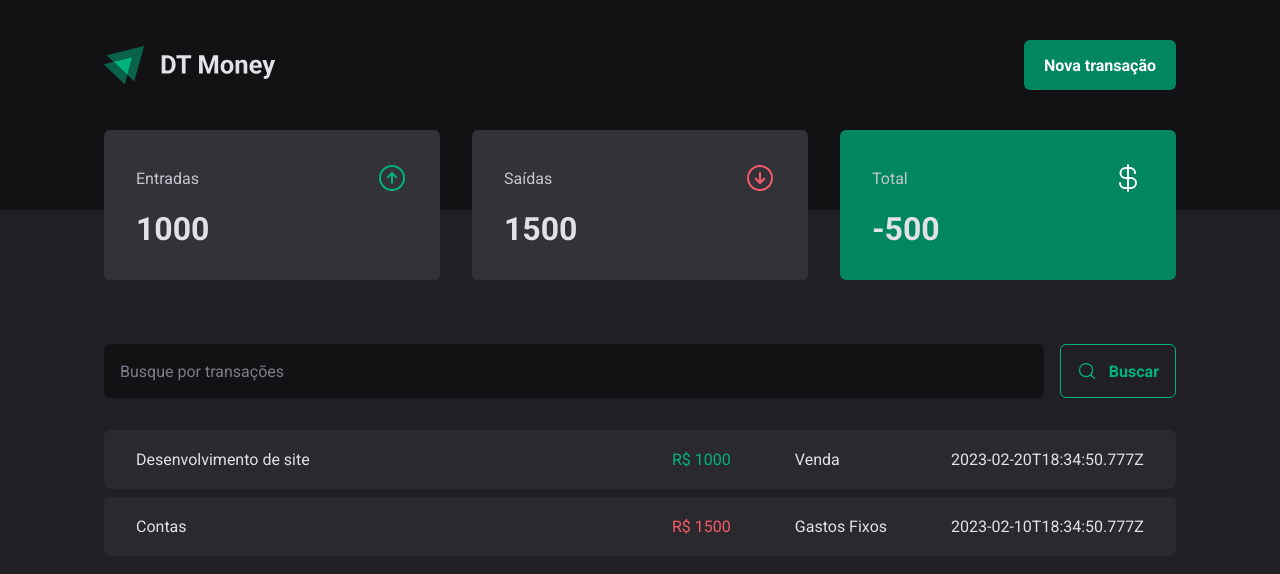
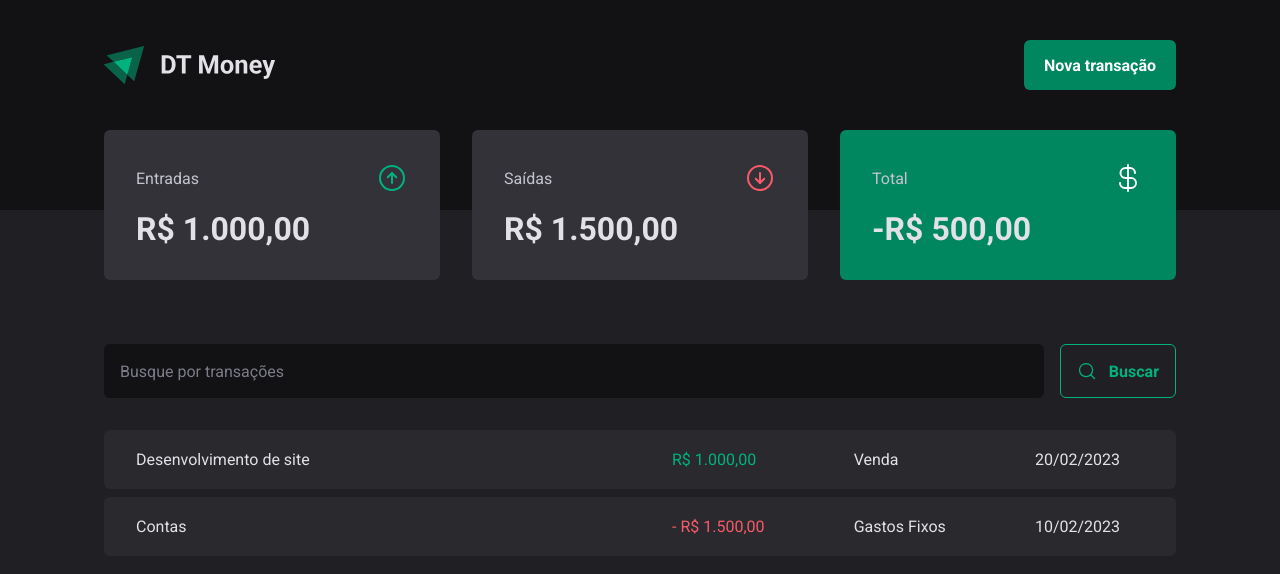
Before and after one commit to joao-hideki/DT_MONEY, a React (Vite) app: page / in a window 1280 px wide. Shown: the top 574 px of the page. Built offline with nearby package versions, Linux system fonts and the light colour scheme; data requests are answered from the project's data file.

Commit message:
formatando as datas e valores monetários da aplicação

```diff
--- a/src/components/Summary/index.tsx
+++ b/src/components/Summary/index.tsx
@@ -1,6 +1,7 @@
 import {ArrowCircleDown, ArrowCircleUp, CurrencyDollar} from 'phosphor-react'
 import { useContext } from "react";
 import { TransactionsContext } from '../../contexts/TransactionsContext';
+import { valueFormatter } from '../../utils/formatter';
 import { SummaryCard, SummaryContainer } from "./styles";
 
 export function Summary() {
@@ -25,7 +26,7 @@
           <span>Entradas</span>
           <ArrowCircleUp  size={32} color='#00b37e'/>
         </header>
-        <strong>{summary.income}</strong>
+        <strong>{valueFormatter.format(summary.income)}</strong>
       </SummaryCard>
 
       <SummaryCard>
@@ -33,7 +34,7 @@
           <span>Saídas</span>
           <ArrowCircleDown  size={32} color='#f75a68'/>
         </header>
-        <strong>{summary.outcome}</strong>
+        <strong>{valueFormatter.format(summary.outcome)}</strong>
       </SummaryCard>
 
       <SummaryCard variant="green">
@@ -41,7 +42,7 @@
           <span>Total</span>
           <CurrencyDollar  size={32} color='#fff'/>
         </header>
-        <strong>{summary.total}</strong>
+        <strong>{valueFormatter.format(summary.total)}</strong>
       </SummaryCard>
     </SummaryContainer>
   )
--- a/src/pages/Transactions/index.tsx
+++ b/src/pages/Transactions/index.tsx
@@ -2,6 +2,7 @@
 import { Header } from "../../components/Header";
 import { Summary } from "../../components/Summary";
 import { TransactionsContext } from "../../contexts/TransactionsContext";
+import { dateFormatter, valueFormatter } from "../../utils/formatter";
 import { SearchForm } from "./components/SearchForm";
 import { PriceHighLight, TransactionsContainer, TransactionsTable } from "./styles";
 
@@ -22,10 +23,15 @@
               <tr key={transaction.id}>
                 <td width="50%">{transaction.description}</td>
                 <td>
-                  <PriceHighLight variant={transaction.type}>R$ {transaction.value}</PriceHighLight>
+                  <PriceHighLight variant={transaction.type}>
+                    {transaction.type === "outcome" && '- '}
+                    {valueFormatter.format(transaction.value)}
+                  </PriceHighLight>
                 </td>
                 <td>{transaction.category}</td>
-                <td>{transaction.createdAt}</td>
+                <td>
+                  {dateFormatter.format(new Date(transaction.createdAt))}
+                </td>
               </tr>
             ))}
           </tbody>
--- a/src/pages/Transactions/styles.ts
+++ b/src/pages/Transactions/styles.ts
@@ -31,5 +31,6 @@
   variant: 'income' | 'outcome';
 }
 export const PriceHighLight = styled.span<PriceHighLightProps>`
+  white-space: nowrap;
   color: ${props => props.variant === 'income' ? props.theme["green-300"] : props.theme["red-300"]}
 `
--- /dev/null
+++ b/src/utils/formatter.ts
@@ -0,0 +1,6 @@
+export const dateFormatter = new Intl.DateTimeFormat('pt-BR')
+
+export const valueFormatter = new Intl.NumberFormat('pt-BR', {
+  style: 'currency',
+  currency: 'BRL'
+})
```
